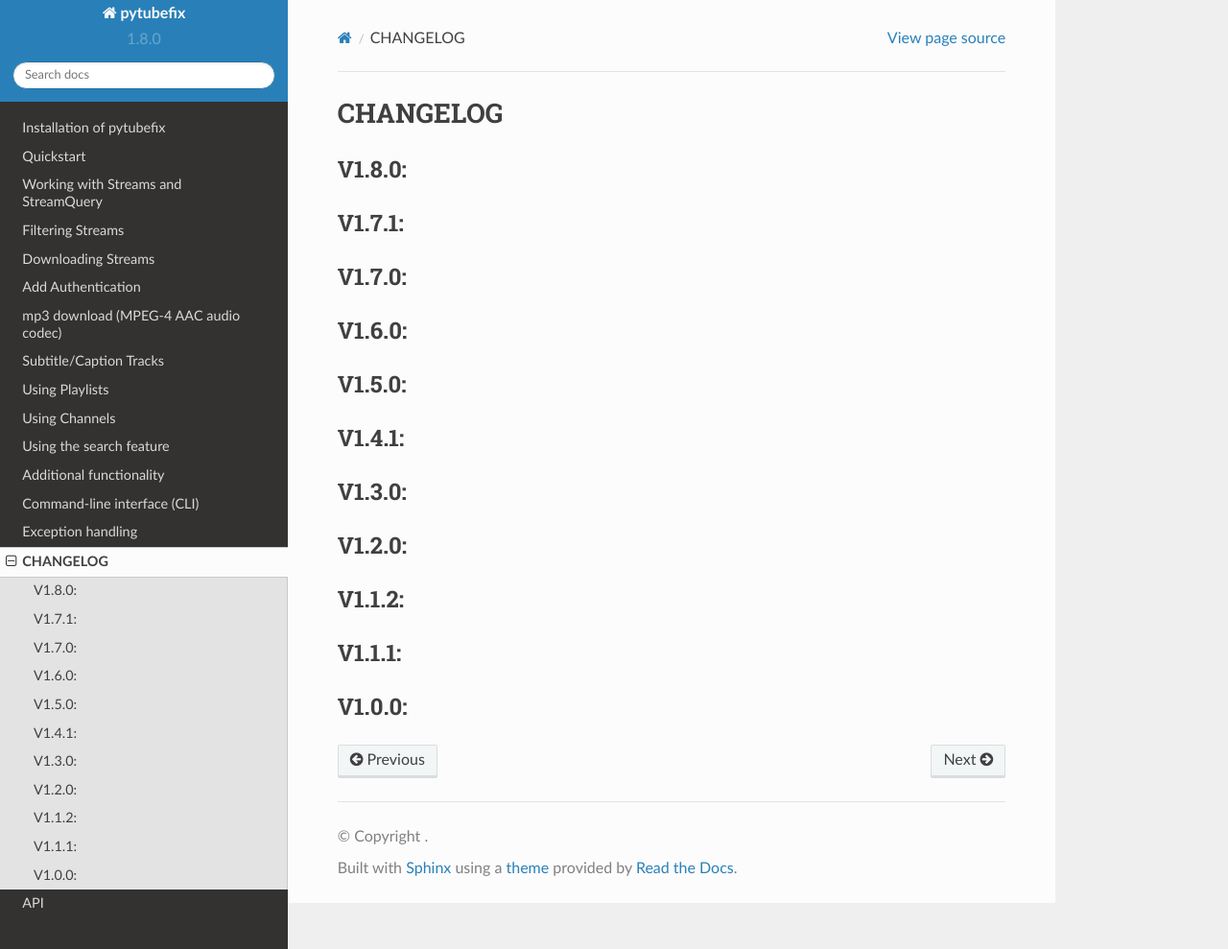
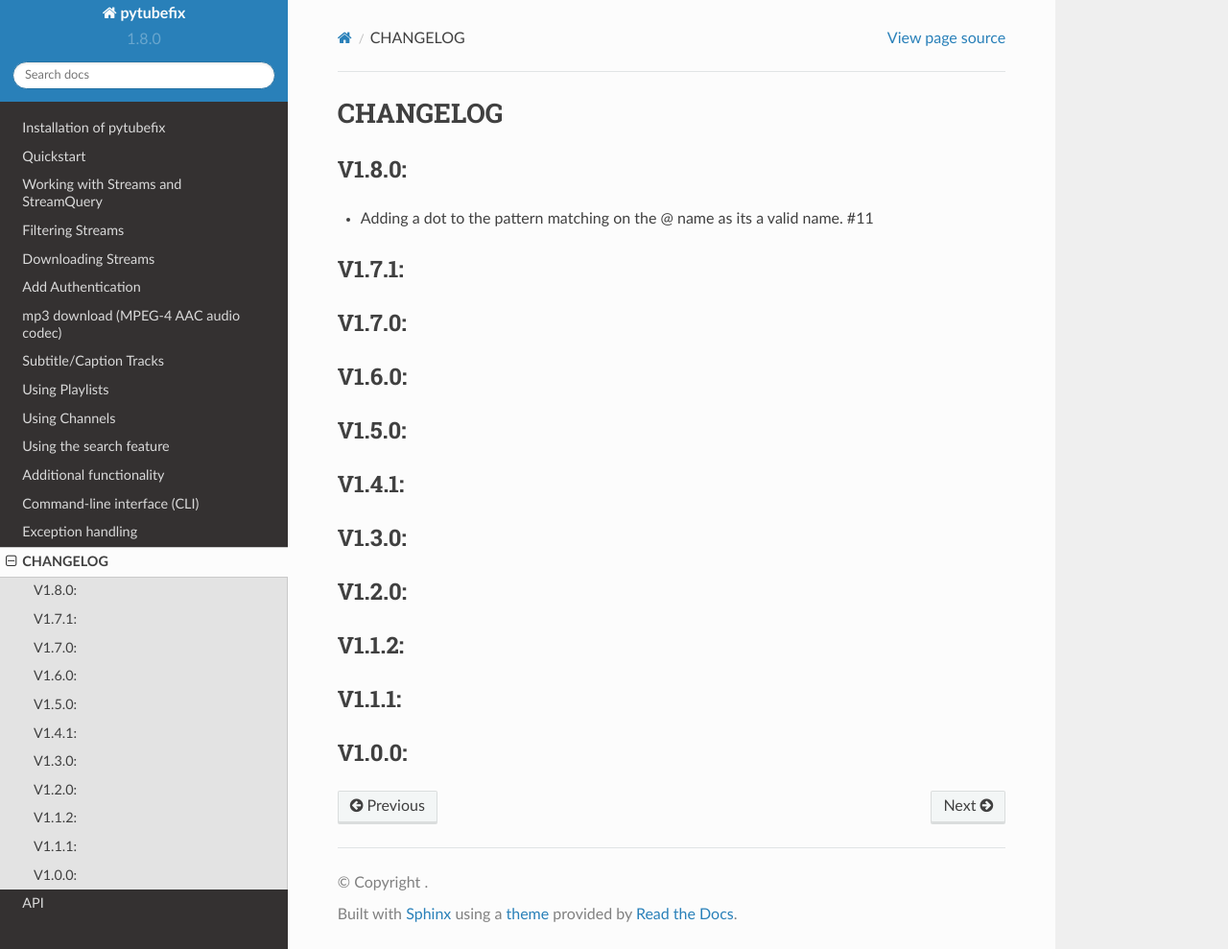
Before and after one commit to JuanBindez/pytubefix, a Sphinx documentation site: the page built from docs/user/changelog.rst, in a window 1280 px wide and 989 px high. Shown: the whole window at 96% size. Built offline with Sphinx 7.4.7 and the Read the Docs theme 2.0.0, drawn with Linux system fonts in a browser that asks for light colours.

Commit message:
Update changelog.rst

```diff
--- a/docs/user/changelog.rst
+++ b/docs/user/changelog.rst
@@ -5,6 +5,8 @@ CHANGELOG
 
 V1.8.0:
 ------------------
+
+-  Adding a dot to the pattern matching on the @ name as its a valid name. #11
 
 V1.7.1:
 ------------------
```
